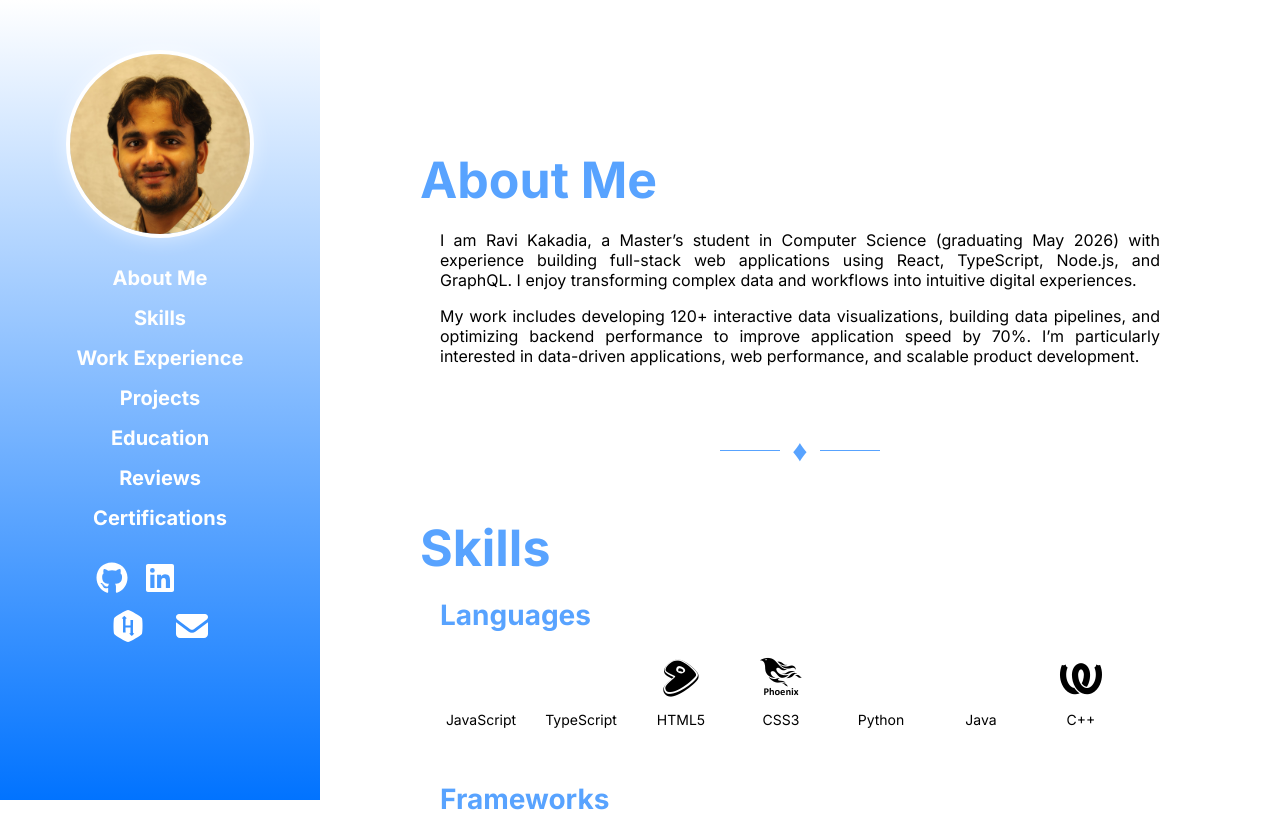
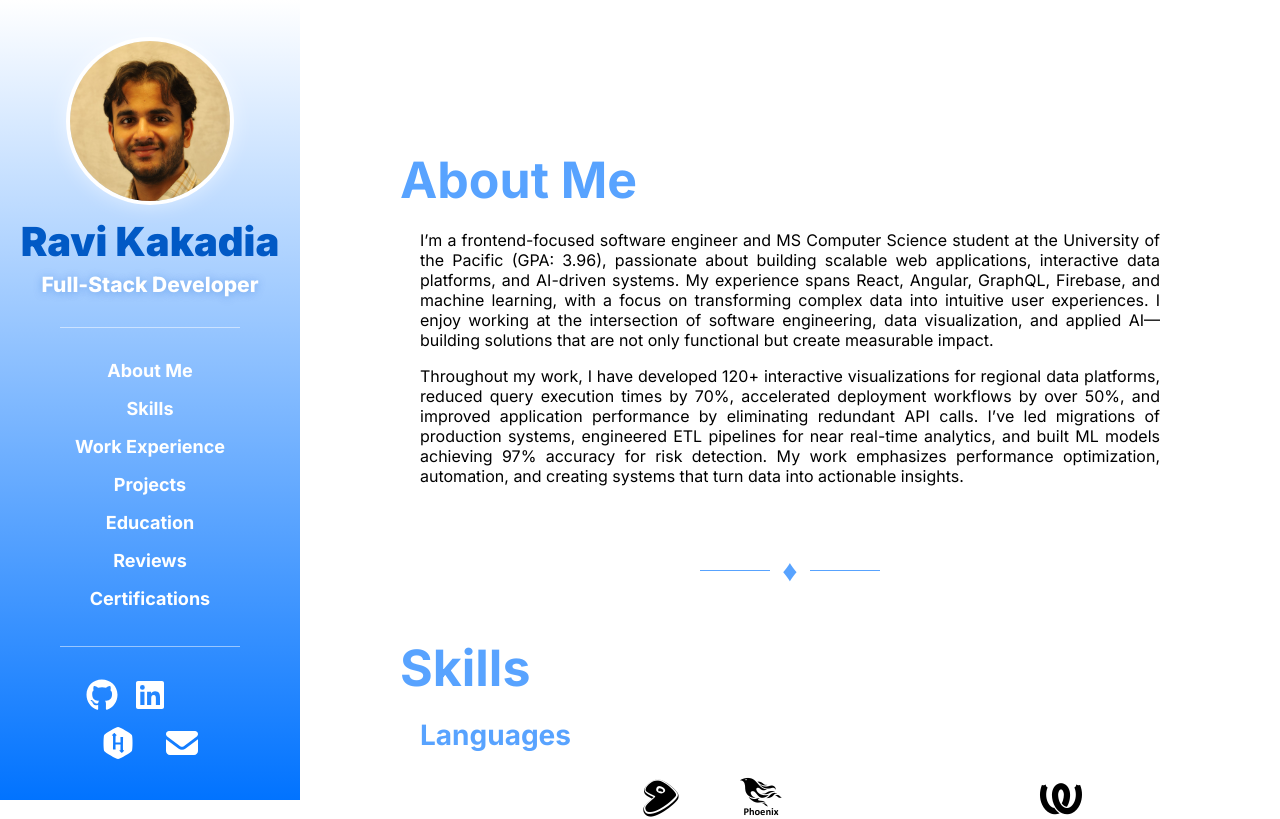
Before and after one commit to ravi-p-k-1/ravi-p-k-1.github.io, a React (Create React App) app: page / in a window 1280 px wide. Shown: the top 819 px of the page. Built offline with nearby package versions, Linux system fonts and the light colour scheme.

Commit message:
Updated sidebar

```diff
--- a/src/assets/styles/components.css
+++ b/src/assets/styles/components.css
@@ -5,7 +5,7 @@
     display: flex;
     align-items: center;
     justify-content: center;
-    height: 40px;
+    height: 38px;
     width: 100%;
     border-radius: 10px;
     z-index: 1;
@@ -14,7 +14,7 @@
 .sidebar-list-item-link {
     text-decoration: none;
     color: #ffffff;
-    font-size: 20px;
+    font-size: 18px;
     font-weight: 700;
     width: 100%;
     height: 100%;
@@ -58,6 +58,16 @@
   gap: 12px;
   width: 100%;
   margin: 18px 0;
+}
+
+@media (max-height: 760px) {
+  .sidebar-list-item {
+    height: 36px;
+  }
+
+  .sidebar-list-item-link {
+    font-size: 17px;
+  }
 }
 
 .slider,
--- a/src/assets/styles/sidebar.css
+++ b/src/assets/styles/sidebar.css
@@ -5,11 +5,19 @@
     align-self: flex-start;
     flex-direction: column;
     align-items: center;
-    justify-content: start;
-    width: 320px;
-    flex: 0 0 320px;
+    justify-content: center;
+    width: 300px;
+    flex: 0 0 300px;
     min-height: 100vh;
+    padding: 24px 0;
+    box-sizing: border-box;
     background: linear-gradient(180deg, #ffffff, #0173ff);
+}
+
+.profile-header {
+    display: flex;
+    flex-direction: column;
+    align-items: center;
 }
 
 .profile-image-container {
@@ -17,21 +25,50 @@
     display: flex;
     align-items: center;
     justify-content: center;
-    width: 180px;
-    height: 180px;
+    width: 160px;
+    height: 160px;
     border-radius: 100%;
     border: 4px solid #ffffff;
     box-shadow: 0 0 20px rgba(255, 255, 255, 0.5);
     overflow: hidden;
-    margin-top: 50px;
 }
 
 .profile-image {
     position: absolute;
-    width: 206px;
-    height: 309px;
-    top: -20px;
-    left: -8px
+    width: 184px;
+    height: 276px;
+    top: -18px;
+    left: -7px
+}
+
+.profile-title {
+    width: 260px;
+    margin-top: 16px;
+    text-align: center;
+}
+
+.profile-name {
+    color: #0159c5;
+    font-size: 40px;
+    font-weight: 900;
+    line-height: 1.05;
+    overflow-wrap: anywhere;
+}
+
+.profile-profession {
+    margin-top: 8px;
+    color: #ffffff;
+    font-size: 21px;
+    font-weight: 800;
+    line-height: 1.3;
+    text-shadow: 0 1px 8px rgba(1, 89, 197, 0.35);
+}
+
+.sidebar-separator {
+    width: 180px;
+    height: 1px;
+    margin-top: 28px;
+    background: rgba(255, 255, 255, 0.5);
 }
 
 .contact {
@@ -40,10 +77,10 @@
     justify-content: center;
     align-items: center;
     gap: 16px 0;
-    width: 240px;
+    width: 230px;
     min-height: 60px;
     padding: 4px 0;
-    margin-top: 20px;
+    margin-top: 28px;
 }
 
 .contact a {
@@ -88,7 +125,7 @@
 
 .sidebar-devicon {
     color: #ffffff;
-    font-size: 32px;
+    font-size: 30px;
 }
 
 .sidebar-devicon:hover {
@@ -98,22 +135,76 @@
 
 .sidebar-list {
     position: relative;
-    width: 240px;
+    width: 230px;
     display: flex;
     flex-direction: column;
     align-items: start;
     justify-content: start;
-    margin-top: 20px;
+    margin-top: 24px;
 }
 
 .hover-indicator {
     position: absolute;
     left: 0;
     right: 0;
-    height: 40px;
+    height: 38px;
     border-radius: 10px;
     background-color: #ffffff27;
     box-shadow: inset 0 0 0 2px #ffffff;
     transition: transform 220ms ease, opacity 160ms ease;
     opacity: 0;
 }
+
+@media (max-height: 760px) {
+    .sidebar {
+        padding: 18px 0;
+    }
+
+    .profile-image-container {
+        width: 140px;
+        height: 140px;
+    }
+
+    .profile-image {
+        width: 161px;
+        height: 242px;
+        top: -16px;
+        left: -6px;
+    }
+
+    .profile-title {
+        margin-top: 14px;
+    }
+
+    .profile-name {
+        font-size: 32px;
+    }
+
+    .profile-profession {
+        font-size: 18px;
+    }
+
+    .sidebar-separator {
+        margin-top: 20px;
+    }
+
+    .hover-indicator {
+        height: 36px;
+    }
+
+    .sidebar-list {
+        margin-top: 18px;
+    }
+
+    .contact {
+        min-height: 52px;
+        margin-top: 20px;
+    }
+}
+
+@media (max-height: 620px) {
+    .sidebar {
+        justify-content: flex-start;
+        padding: 16px 0;
+    }
+}
--- a/src/layout/Sidebar.jsx
+++ b/src/layout/Sidebar.jsx
@@ -62,9 +62,16 @@ export default function Sidebar() {
 
   return (
     <div className='sidebar'>
-      <div className='profile-image-container'>
-        <img className='profile-image' src={profileImg} alt=''/>
+      <div className='profile-header'>
+        <div className='profile-image-container'>
+          <img className='profile-image' src={profileImg} alt=''/>
+        </div>
+        <div className='profile-title'>
+          <div className='profile-name'>Ravi Kakadia</div>
+          <div className='profile-profession'>Full-Stack Developer</div>
+        </div>
       </div>
+      <div className='sidebar-separator'></div>
       <div className='sidebar-list' ref={navRef} onMouseLeave={hideHoverIndicator}>
         <span className="hover-indicator" style={indicatorStyle}></span>
         {
@@ -73,6 +80,7 @@ export default function Sidebar() {
           ))
         }
       </div>
+      <div className='sidebar-separator'></div>
       <div className='contact'>
         {
           profiles.map((profile) => (
--- a/src/pages/AboutMe.jsx
+++ b/src/pages/AboutMe.jsx
@@ -7,8 +7,8 @@ export default function AboutMe() {
         About Me
       </div>
       <div className='section-content text-justified'>
-        <p>I am Ravi Kakadia, a Master’s student in Computer Science (graduating May 2026) with experience building full-stack web applications using React, TypeScript, Node.js, and GraphQL. I enjoy transforming complex data and workflows into intuitive digital experiences.</p>
-        <p>My work includes developing 120+ interactive data visualizations, building data pipelines, and optimizing backend performance to improve application speed by 70%. I’m particularly interested in data-driven applications, web performance, and scalable product development.</p>
+        <p>I’m a frontend-focused software engineer and MS Computer Science student at the University of the Pacific (GPA: 3.96), passionate about building scalable web applications, interactive data platforms, and AI-driven systems. My experience spans React, Angular, GraphQL, Firebase, and machine learning, with a focus on transforming complex data into intuitive user experiences. I enjoy working at the intersection of software engineering, data visualization, and applied AI—building solutions that are not only functional but create measurable impact.</p>
+        <p>Throughout my work, I have developed 120+ interactive visualizations for regional data platforms, reduced query execution times by 70%, accelerated deployment workflows by over 50%, and improved application performance by eliminating redundant API calls. I’ve led migrations of production systems, engineered ETL pipelines for near real-time analytics, and built ML models achieving 97% accuracy for risk detection. My work emphasizes performance optimization, automation, and creating systems that turn data into actionable insights.</p>
       </div>
     </div>
   )
```
